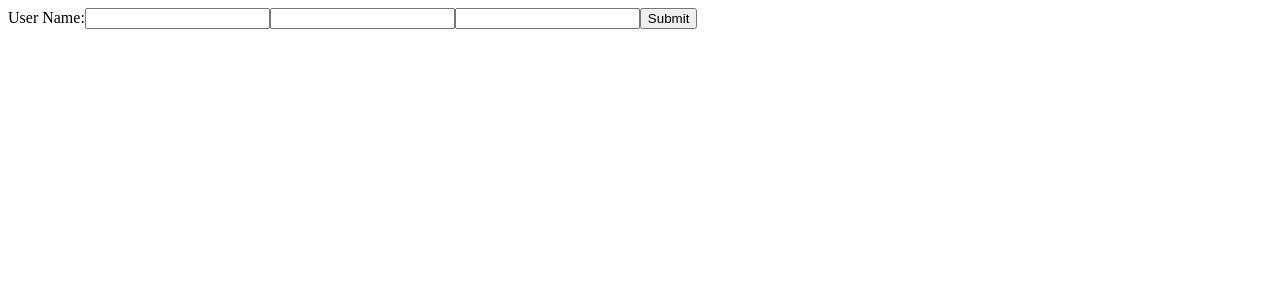
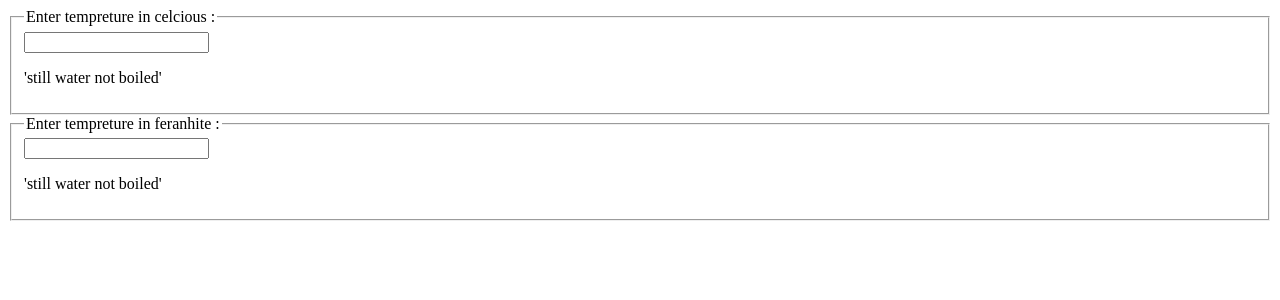
Before and after one commit to dilumharshana/ReactApps, a React (Create React App) app: page / in a window 1280 px wide. Shown: the top 300 px of the page. Built offline with nearby package versions, Linux system fonts and the light colour scheme.

Commit message:
react lifting state up

```diff
--- a/src/index.js
+++ b/src/index.js
@@ -3,10 +3,8 @@ import ReactDOM from "react-dom";
 import reportWebVitals from "./reportWebVitals";
 import App from "./App";
 import { BrowserRouter as Router, Route, Switch } from "react-router-dom";
-import Form from "./test";
+import Calculator from "./test";
 // import Test2 from "./test2";
-
-const nl =[1,2,5,4,7,9,6,3,5,84]
 
 
 ReactDOM.render(
@@ -15,7 +13,9 @@ ReactDOM.render(
       <Switch>
         <React.Fragment>
 
-          <Form/>
+          <div>
+            <Calculator/>
+          </div>
 
         </React.Fragment>
       </Switch>
--- a/src/test.js
+++ b/src/test.js
@@ -1,49 +1,87 @@
 import React, { Component, Fragment } from "react";
-import Item from "./test2";
+import BoilingVerdict from "./test2";
 
-class Form extends React.Component{
+class Calculator  extends React.Component{
 
-    constructor(props){
+  constructor(props){
+    super(props);
 
-      super(props);
+      this.state ={scale:'' , tempreture:''}
 
-        this.state = {name:'' , email:'', passcode:''};
+      this.cChange = this.cChange.bind(this);
+      this.fChange = this.fChange.bind(this);
+  }
 
-        this.submit = this.submit.bind(this);
-        this.changeValue = this.changeValue.bind(this);
-      }
+  cChange(tempreture){
+    this.setState( {scale:'c' , tempreture})
+  }
 
-
-      changeValue(event){
-
-        const name = event.target.name;
-        this.setState( {[name]:event.target.value})
-      }
-
-    submit(){
-
-      const br = <br />
-      alert(`Hello ${this.state.name} ,  your email is ${this.state.email} and remember your passcode is ${this.state.passcode}`);
-    }
-
+  fChange(tempreture){
+    this.setState( {scale:'f' , tempreture})
+  }
 
   render(){
+
+    const celcious = this.state.scale == 'f'? trytoconvert(this.state.tempreture , f2c):this.state.tempreture;
+    const feranhite = this.state.scale == 'c'? trytoconvert(this.state.tempreture , c2f) : this.setState.tempreture;
     return(
+      <div>
+        <TemperatureInput scale='c' tempreture={celcious} onTempretureChange={this.cChange}/>
+        <TemperatureInput scale='f' tempreture={feranhite} onTempretureChange={this.fChange}/>
 
-        <form action="" onSubmit={this.submit}>
-
-          <label htmlFor="">
-            User Name:
-          </label>
-
-          <input type="text" value={this.state.name} onChange={this.changeValue}  name="name"/>
-          <input type="email" value={this.state.email}  onChange={this.changeValue} name="email"/>
-          <input type="text"  value={this.state.passcode} onChange={this.changeValue} name="passcode"/>
-          <input type="submit" name="" id="" />
-
-        </form>
+      </div>
     )
   }
 
 }
-export default Form;
+
+
+
+
+const scale ={
+  c:'celcious',
+  f:'feranhite'
+}
+
+class TemperatureInput  extends React.Component{
+  constructor(props){
+    super(props)
+    this.state = {tempreture:''}
+    this.change = this.change.bind(this);
+  }
+
+  change(e){
+    this.props.onTempretureChange(e.target.value);
+  }
+
+  render(){
+    return (
+      <fieldset>
+        <legend>Enter tempreture in {scale[this.props.scale]} :</legend>
+        <input type="text" value={this.props.tempreture} onChange={this.change} />
+        <BoilingVerdict celcious={this.props.tempreture}/>
+      </fieldset>
+    )
+  }
+}
+
+
+function f2c(value){
+  return (value -32)*5/9;
+}
+
+function c2f(value){
+  return (value*5/9)+32;
+}
+
+function trytoconvert(tempreture , convert){
+
+  if(tempreture.isNan){
+    return '';
+  }
+
+  const output = convert(tempreture);
+  return output;
+}
+
+export default Calculator;
--- a/src/test2.js
+++ b/src/test2.js
@@ -1,8 +1,15 @@
 import React, { Component } from "react";
 
-function Item(props){
-    return <li>{props.item}</li>
+function BoilingVerdict(props){
+
+  if(props.celcious >= 100){
+    return <p>'water boiled'</p>;
+  }
+
+  return <p>'still water not boiled'</p>;
+
 }
 
 
-export default Item;
+
+export default BoilingVerdict;
```
Also changed, not shown: src/App.js (+7 -1 lines).
